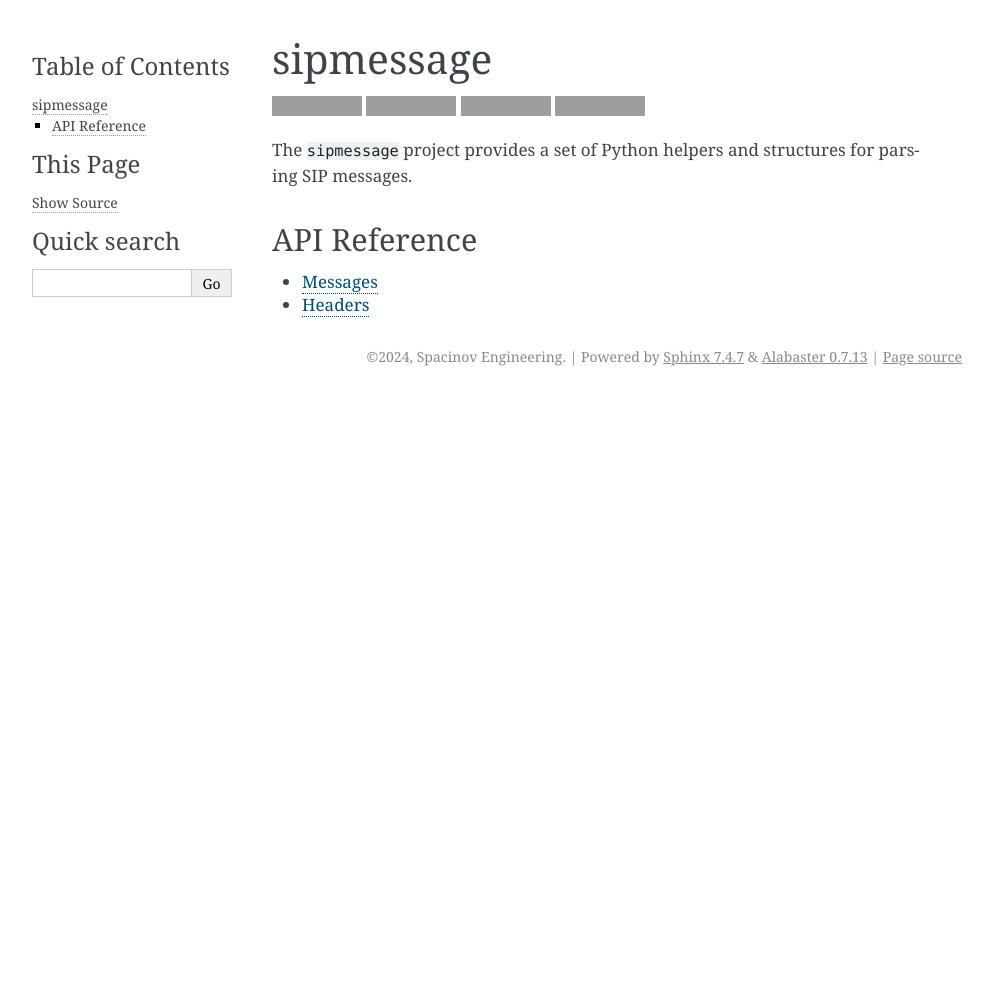
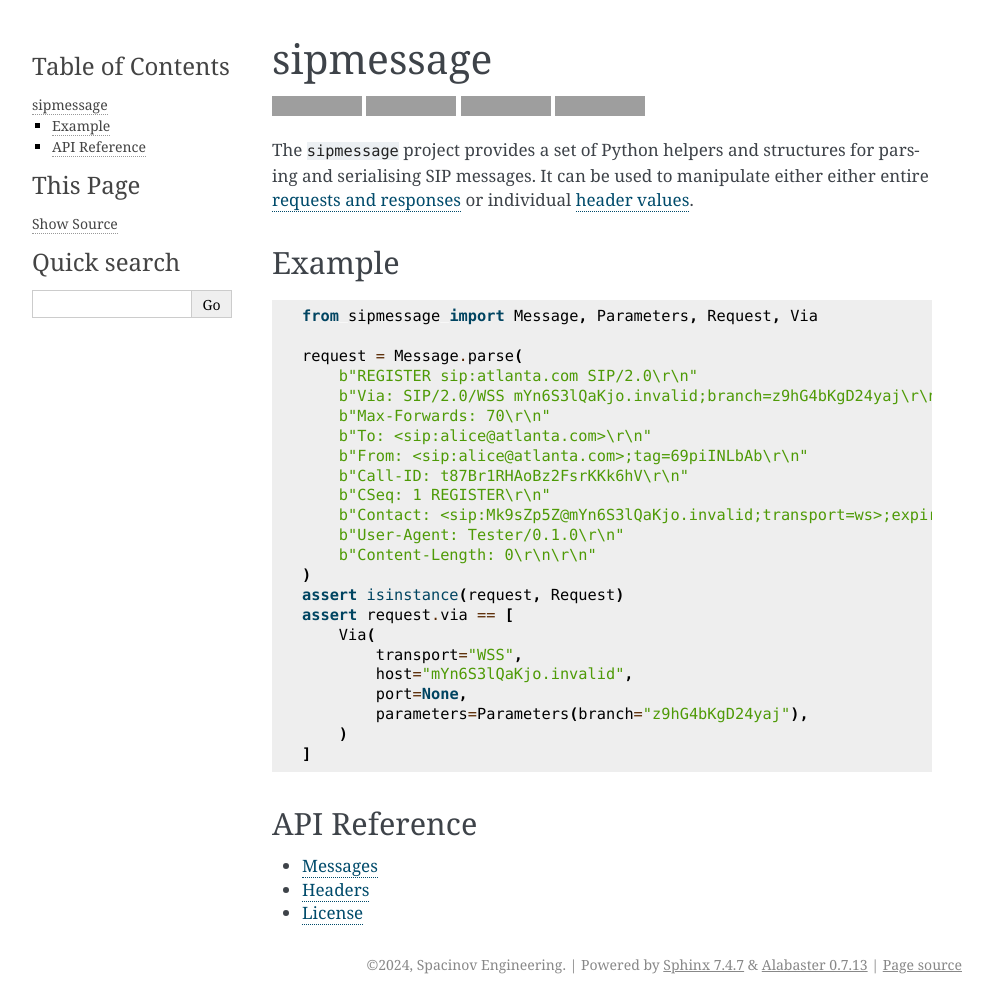
Before and after one commit to spacinov/sipmessage, a Sphinx documentation site: the page built from docs/index.rst, in a window 1280 px wide. Shown: the whole page, without its empty margins (148-1141 px from the left). Built offline with Sphinx 7.4.7, drawn with Linux system fonts in a browser that asks for light colours; before the commit the page ends 900 px from its top, so only the background shows below that; grey boxes are pictures that could not be loaded.

Commit message:
Improve README.rst and documentation index

```diff
--- a/docs/index.rst
+++ b/docs/index.rst
@@ -18,7 +18,39 @@ sipmessage
    :alt: Coverage
 
 The ``sipmessage`` project provides a set of Python helpers and structures
-for parsing SIP messages.
+for parsing and serialising SIP messages. It can be used to manipulate either
+either entire :doc:`requests and responses <messages>` or individual
+:doc:`header values <headers>`.
+
+Example
+-------
+
+.. code:: python
+
+    from sipmessage import Message, Parameters, Request, Via
+
+    request = Message.parse(
+        b"REGISTER sip:atlanta.com SIP/2.0\r\n"
+        b"Via: SIP/2.0/WSS mYn6S3lQaKjo.invalid;branch=z9hG4bKgD24yaj\r\n"
+        b"Max-Forwards: 70\r\n"
+        b"To: <sip:alice@atlanta.com>\r\n"
+        b"From: <sip:alice@atlanta.com>;tag=69piINLbAb\r\n"
+        b"Call-ID: t87Br1RHAoBz2FsrKKk6hV\r\n"
+        b"CSeq: 1 REGISTER\r\n"
+        b"Contact: <sip:Mk9sZp5Z@mYn6S3lQaKjo.invalid;transport=ws>;expires=300\r\n"
+        b"User-Agent: Tester/0.1.0\r\n"
+        b"Content-Length: 0\r\n\r\n"
+    )
+    assert isinstance(request, Request)
+    assert request.via == [
+        Via(
+            transport="WSS",
+            host="mYn6S3lQaKjo.invalid",
+            port=None,
+            parameters=Parameters(branch="z9hG4bKgD24yaj"),
+        )
+    ]
+
 
 API Reference
 -------------
@@ -28,3 +60,4 @@ API Reference
 
    messages
    headers
+   license
--- /dev/null
+++ b/docs/license.rst
@@ -0,0 +1,4 @@
+License
+-------
+
+.. literalinclude:: ../LICENSE
```
Also changed, not shown: README.rst (+42 -1 lines).
